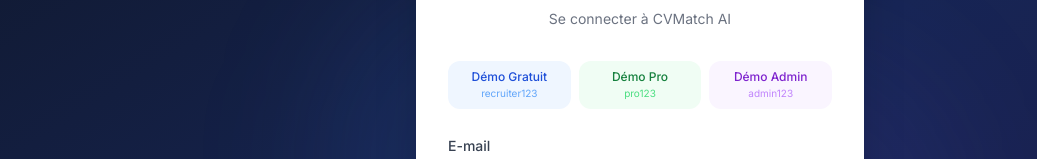
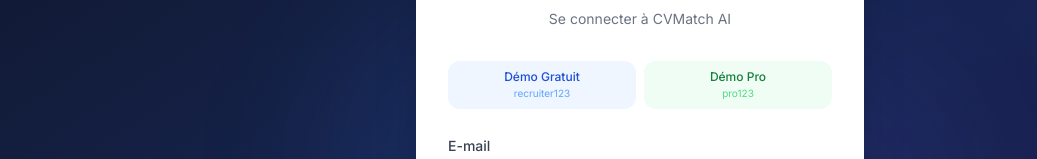
Before and after one commit to Aiman1080/CVMatchAI, a Next.js app: page /login in a window 1280 px wide. Shown: the part 234-393 px from the top of the page, without its empty margins (0-1037 px from the left). Built offline with nearby package versions, Linux system fonts and the light colour scheme; no server answers.

Commit message:
Remove admin demo button from login page
https://claude.ai/code/session_01X125HrkurtjYcyYBUHAJnk

```diff
--- a/src/app/(auth)/login/page.tsx
+++ b/src/app/(auth)/login/page.tsx
@@ -65,14 +65,6 @@ export default function LoginPage() {
             {t.auth.demoPro}
             <span className="block text-green-400 font-normal" style={{ fontSize: '10px' }}>pro123</span>
           </button>
-          <button
-            onClick={() => fillDemo('admin')}
-            title="admin@cvmatch.ai / admin123"
-            className="flex-1 text-xs bg-purple-50 text-purple-700 px-3 py-2 rounded-lg hover:bg-purple-100 transition-colors font-medium"
-          >
-            {t.auth.demoAdmin}
-            <span className="block text-purple-400 font-normal" style={{ fontSize: '10px' }}>admin123</span>
-          </button>
         </div>
         )}
         <form onSubmit={handleSubmit} className="space-y-4">
```
